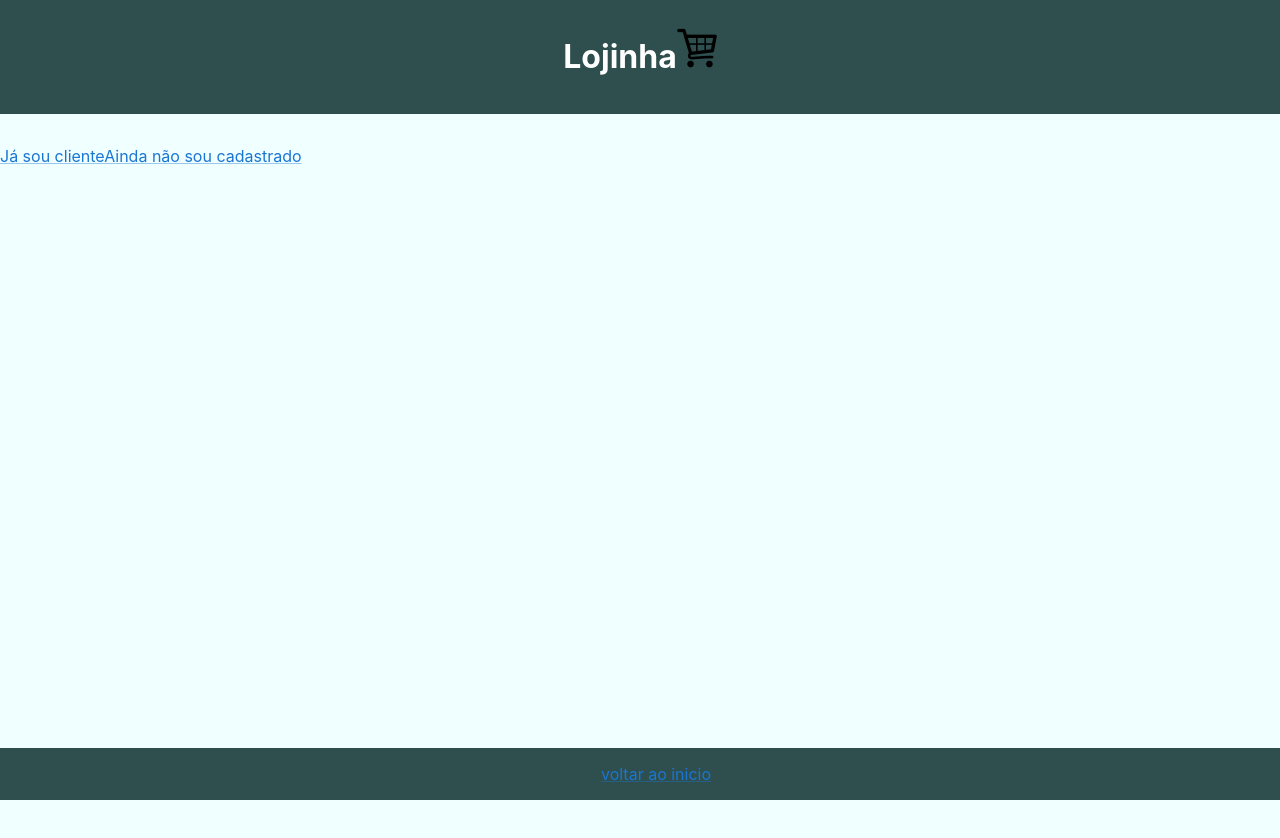
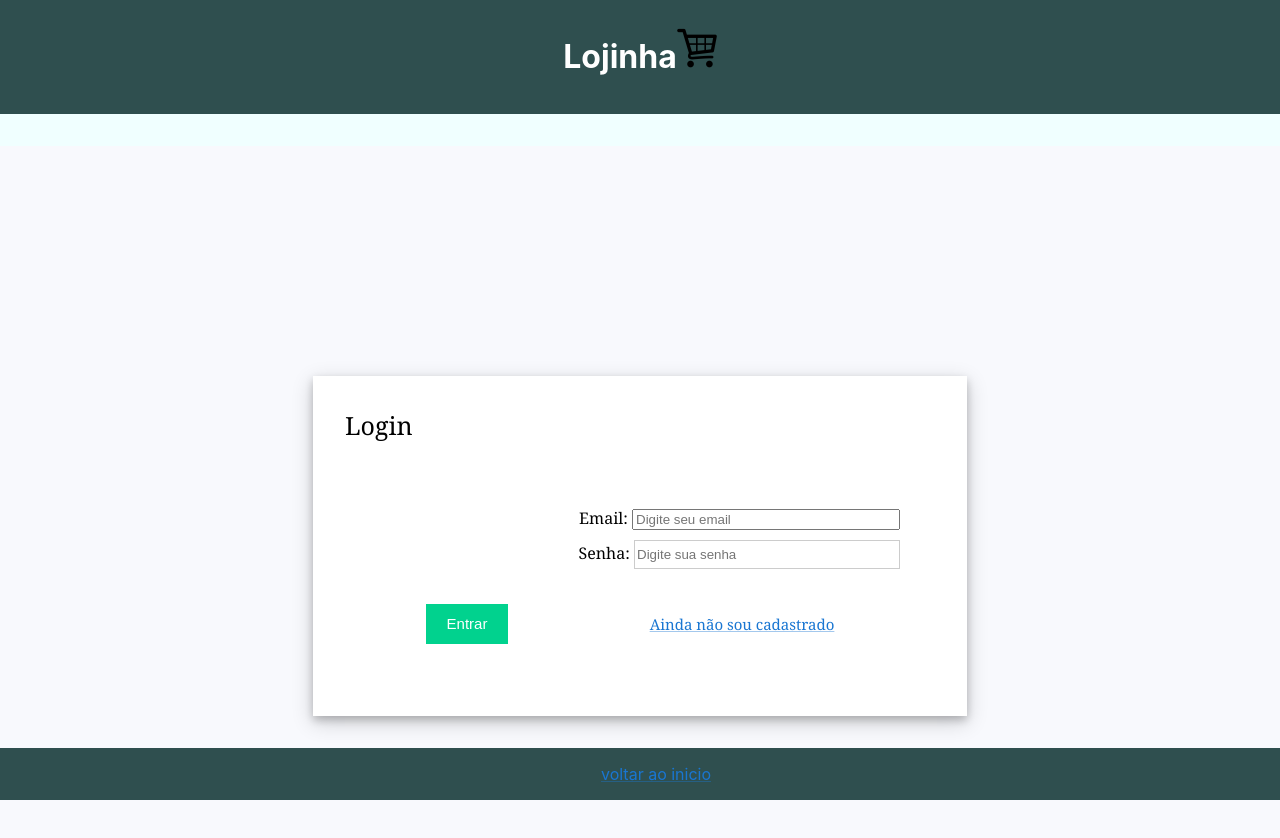
Before and after one commit to ThallysRocha/lojinha-simples, a React (Create React App) app: page / in a window 1280 px wide. Shown: the top 838 px of the page. Before the commit the page ends 800 px from the top, so only its background shows below. Built offline with nearby package versions, Linux system fonts and the light colour scheme.

Commit message:
Tela de login finalizada

```diff
--- a/package.json
+++ b/package.json
@@ -16,7 +16,7 @@
     "react-redux": "^8.0.1",
     "react-router": "^6.3.0",
     "react-router-dom": "^6.3.0",
-    "react-scripts": "5.0.1",
+    "react-scripts": "^5.0.1",
     "redux-persist": "^6.0.0",
     "web-vitals": "^2.1.4"
   },
--- a/src/components/TelaDeCadastro.jsx
+++ b/src/components/TelaDeCadastro.jsx
@@ -1,6 +1,7 @@
-import "../styles/TelaDeCadastro.css";
+import "../styles/Formulario.css";
 import React,{useState} from "react";
 import database from "../database"
+
 
 
 const Cadastro = () =>{
@@ -32,7 +33,7 @@ const Cadastro = () =>{
         if(id === "nome"){
             if(e.target.checkValidity()){
                 setNome(value);
-                setErrorMessages({ id: "email", message: ""});
+                setErrorMessages({ id: "nome", message: ""});
             }
             else{
                 setErrorMessages({ id: "nome", message: errors.nome });
@@ -42,7 +43,7 @@ const Cadastro = () =>{
         if(id === "senha"){
             if(e.target.checkValidity()){
                 setSenha(value);
-                setErrorMessages({ id: "email", message: ""});
+                setErrorMessages({ id: "senha", message: ""});
             }
             else{
                 setErrorMessages({ id: "senha", message: errors.senha });
@@ -62,7 +63,7 @@ const Cadastro = () =>{
         if(id === "nascimento"){
             if(e.target.checkValidity()){
                 setNascimento(value);
-                setErrorMessages({ id: "email", message: ""});
+                setErrorMessages({ id: "nascimento", message: ""});
             }
             else{
                 setErrorMessages({ id: "nascimento", message: errors.nascimento });
@@ -72,7 +73,7 @@ const Cadastro = () =>{
         if(id === "cpf"){
             if(e.target.checkValidity()){
                 setCpf(value);
-                setErrorMessages({ id: "email", message: ""});
+                setErrorMessages({ id: "cpf", message: ""});
             }
             else{
                 setErrorMessages({ id: "cpf", message: errors.cpf });
@@ -158,8 +159,8 @@ const Cadastro = () =>{
         </div>
     );
     return (
-        <div className="cadastro">
-          <div className="cadastro-form">
+        <div className="finalizado">
+          <div className="finalizado-form">
             <div className="title">Cadastro</div>
             {isRegistered ? <div>Usuário cadastrado com sucesso</div> : renderForm}
           </div>
--- a/src/components/TelaDeLogin.jsx
+++ b/src/components/TelaDeLogin.jsx
@@ -0,0 +1,107 @@
+import "../styles/Formulario.css";
+import React,{useState} from "react";
+import database from "../database"
+import logado from "../database"
+import Link from '@mui/material/Link';
+
+const Login = () =>{
+    const [errorMessages, setErrorMessages] = useState({});
+    const [isLogged, setIsLogged] = useState(false);
+    const [email, setEmail] = useState(null);
+    const [senha, setSenha] = useState(null);
+    const errors = {
+        senha: "senha inválida",
+        email: "email inválido",
+        foraDoSistema: "este email não está contido no sistema, deseja cadastrar-se?",
+        senhaErrada: "senha não condiz com a cadastrada no sistema para este email"
+    }
+    const renderErrorMessage = (id) =>
+        id === errorMessages.id && (
+            <div className="error">{errorMessages.message}</div>
+         );
+
+    const handleInputChange = (e) => {
+        const {id , value} = e.target;
+
+        if(id === "senha"){
+            if(e.target.checkValidity()){
+                setSenha(value);
+                setErrorMessages({ id: "senha", message: ""});
+            }
+            else{
+                setErrorMessages({ id: "senha", message: errors.senha });
+            }
+
+        }
+        if(id === "email"){
+            if(e.target.checkValidity()){
+                setEmail(value);
+                setErrorMessages({ id: "email", message: ""});
+            }
+            else{
+                setErrorMessages({ id: "email", message: errors.email });
+            }
+
+        }
+
+    }
+    const handleSubmit  = () => {
+        console.log(JSON.parse(window.localStorage.getItem('database')));
+        database.forEach(user => {
+            let emailContido = false;
+            if(email === user.email){
+                emailContido = true;
+                if(senha === user.senha){
+                    setIsLogged(true);
+                    logado = isLogged
+                    window.localStorage.setItem('logado',JSON.stringify(logado));
+                    console.log(logado);
+                }
+                setErrorMessages({ id: "credenciaisErradas", message: errors.senhaErrada });
+            }
+            if(!emailContido) setErrorMessages({ id: "credenciaisErradas", message: errors.foraDoSistema });
+        });
+
+    }
+    const renderForm = (
+        <div className="form">
+            <div className="form-body">
+                <div className="email">
+                    <label className="form__label">Email: </label>
+                    <input className="form__input" type="email" autoComplete="email" id="email"
+                    onChange = {(e) => handleInputChange(e)} placeholder="Digite seu email" required="required"/>
+                    {renderErrorMessage("email")}
+                </div>
+                <div className="senha">
+                    <label className="form__label">Senha: </label>
+                    <input className="form__input" type="password" autoComplete="new-password" id="senha"
+                    onChange = {(e) => handleInputChange(e)} placeholder="Digite sua senha" required="required"/>
+                    {renderErrorMessage("senha")}
+                </div>
+            </div>
+            <div className="footer">
+                <button type="submit" onClick={()=>handleSubmit()} className="botao">Entrar</button>
+                <div className="cadastrar">
+                <Link href="/cadastro" >
+                    Ainda não sou cadastrado
+                </Link>
+            </div>
+            </div>
+
+            {renderErrorMessage("credenciaisErradas")}
+
+        </div>
+    );
+
+
+    return(
+        <div className="finalizado">
+          <div className="finalizado-form">
+            <div className="title">Login</div>
+            {isLogged ? <div>Login realizado com sucesso</div> : renderForm}
+          </div>
+        </div>
+    );
+};
+
+export default Login;
--- a/src/components/Telainicial.jsx
+++ b/src/components/Telainicial.jsx
@@ -1,14 +1,10 @@
-import Link from '@mui/material/Link';
+import Login from './TelaDeLogin';
 import "../styles/TelaInicial.css"
 const TelaInicial = () => {
     return(
         <div>
-            <Link href="/login">
-                Já sou cliente
-            </Link>
-            <Link href="/cadastro">
-                Ainda não sou cadastrado
-            </Link>
+            <Login/>
+
         </div>
     );
 };
--- a/src/database.js
+++ b/src/database.js
@@ -1,2 +1,3 @@
 let database = JSON.parse(window.localStorage.getItem('database'))||[];
+let logado = JSON.parse(window.localStorage.getItem('logado'))||false;
 export default database;
--- a/src/styles/TelaDeCadastro.css
+++ b/src/styles/Formulario.css
@@ -21,13 +21,13 @@
 
 .footer{
     display: flex;
-    justify-content: center;
+    justify-content: space-around;
 }
 .error {
     color: red;
     font-size: 12px;
   }
-  .cadastro {
+  .finalizado {
     font-family: sans-serif;
     display: flex;
     align-items: center;
@@ -42,7 +42,7 @@
     font-size: 25px;
     margin-bottom: 20px;
   }
-  .cadastro-form {
+  .finalizado-form {
     background-color: white;
     padding: 2rem;
     box-shadow: 0 4px 8px 0 rgba(0, 0, 0, 0.2), 0 6px 20px 0 rgba(0, 0, 0, 0.19);
@@ -64,3 +64,10 @@ button[type="submit"] {
   button[type="submit"]:hover {
     background: #6cf0c2;
   }
+  .cadastrar{
+    margin-top: 10px;
+    cursor: pointer;
+    font-size: 15px;
+    color: #fff;
+    padding: 10px 20px;
+  }
```
Also changed, not shown: 1 other file (tests, documents, lock files or other folders).
